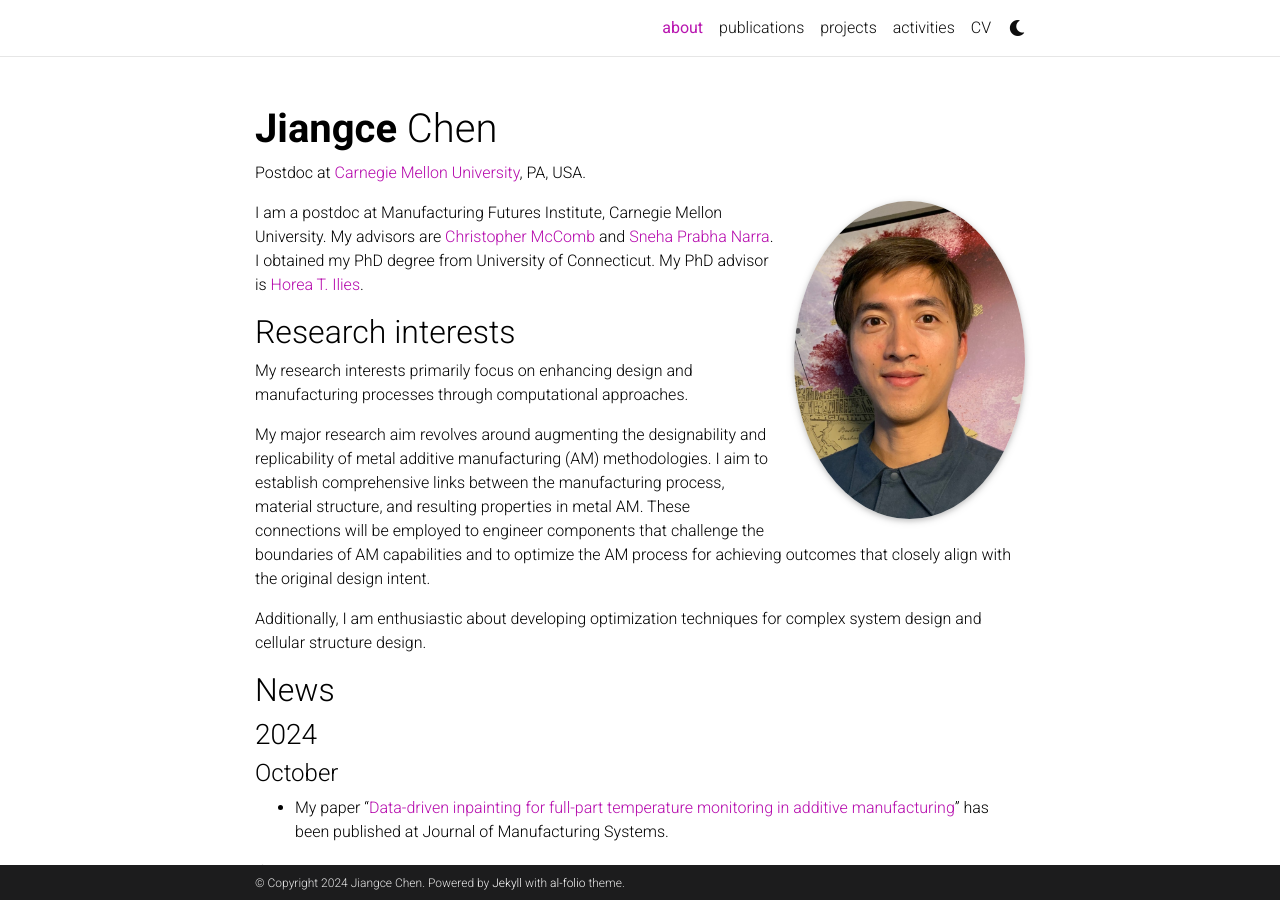
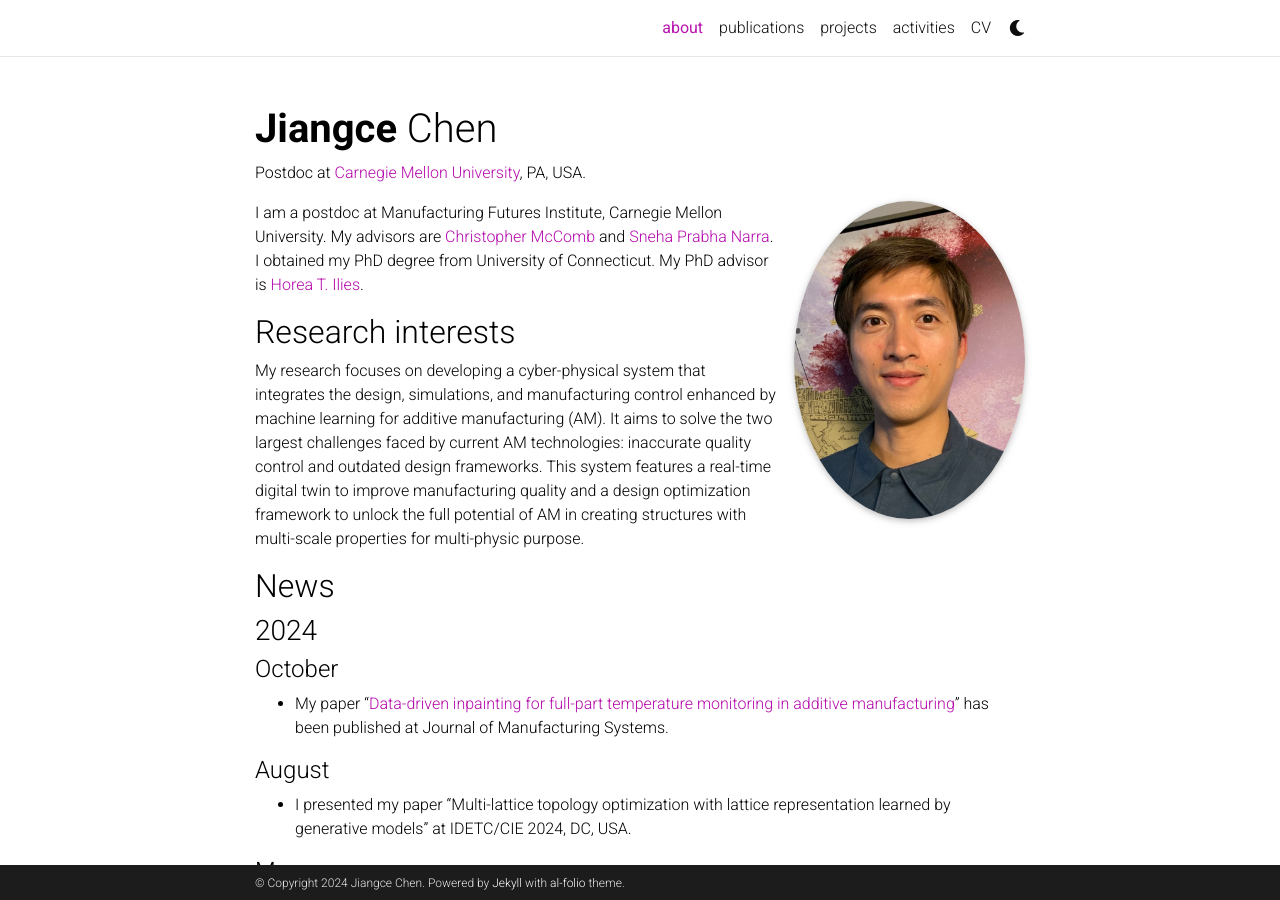
Before and after one commit to sanjanas08/SanjanaShah.github.io, a Jekyll site: the page built from _pages/about.md, in a window 1280 px wide and 900 px high. Built offline with Jekyll 4.4.1, drawn with Linux system fonts in a browser that asks for light colours; full-size pictures stand in for the smaller copies a plugin makes; comment, search, counter and statistics services are not loaded; a style sheet for code colours, icons or effects is not loaded.

Commit message:
updata about

```diff
--- a/_pages/about.md
+++ b/_pages/about.md
@@ -19,8 +19,4 @@
 
 Research interests
 ------
-My research interests primarily focus on enhancing design and manufacturing processes through computational approaches.
-
-My major research aim revolves around augmenting the designability and replicability of metal additive manufacturing (AM) methodologies. I aim to establish comprehensive links between the manufacturing process, material structure, and resulting properties in metal AM. These connections will be employed to engineer components that challenge the boundaries of AM capabilities and to optimize the AM process for achieving outcomes that closely align with the original design intent.
-
-Additionally, I am enthusiastic about developing optimization techniques for complex system design and cellular structure design.
+My research focuses on developing a cyber-physical system that integrates the design, simulations, and manufacturing control enhanced by machine learning for additive manufacturing (AM). It aims to solve the two largest challenges faced by current AM technologies: inaccurate quality control and outdated design frameworks. This system features a real-time digital twin to improve manufacturing quality and a design optimization framework to unlock the full potential of AM in creating structures with multi-scale properties for multi-physic purpose.
```
